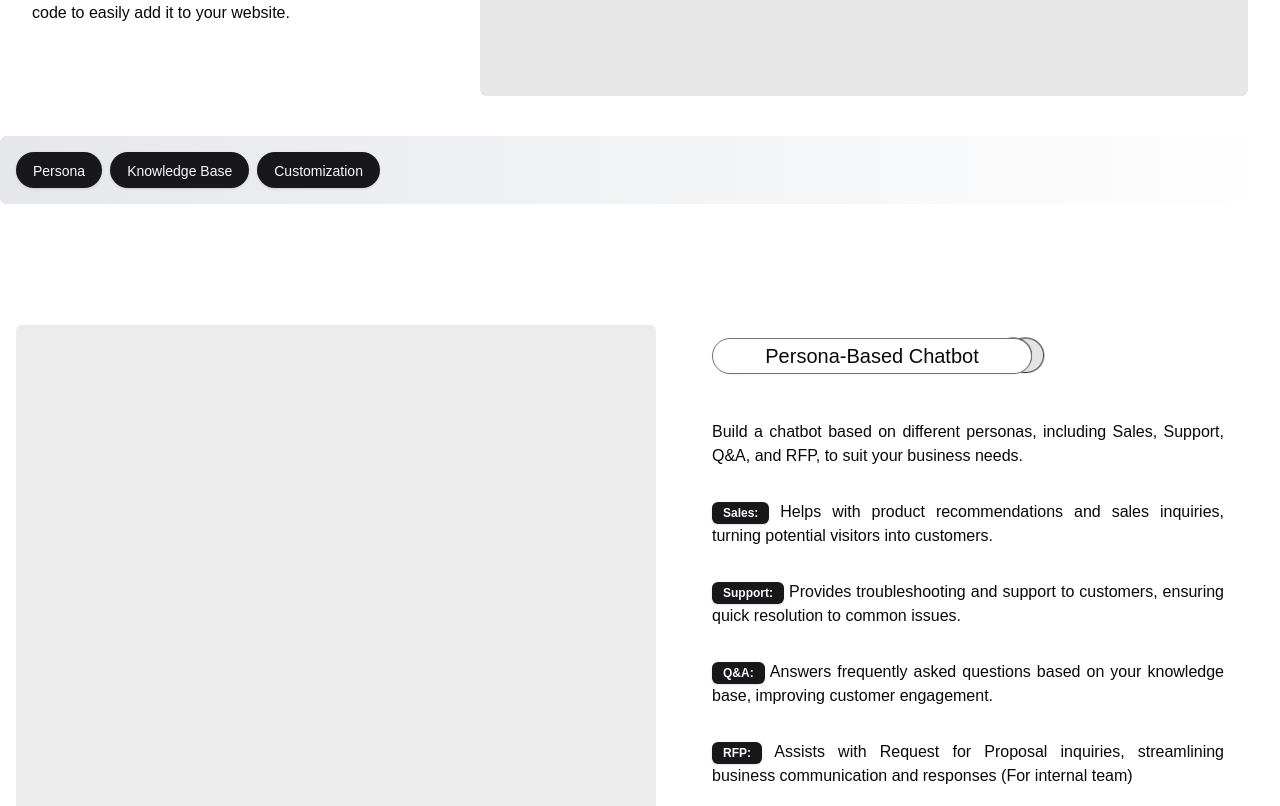
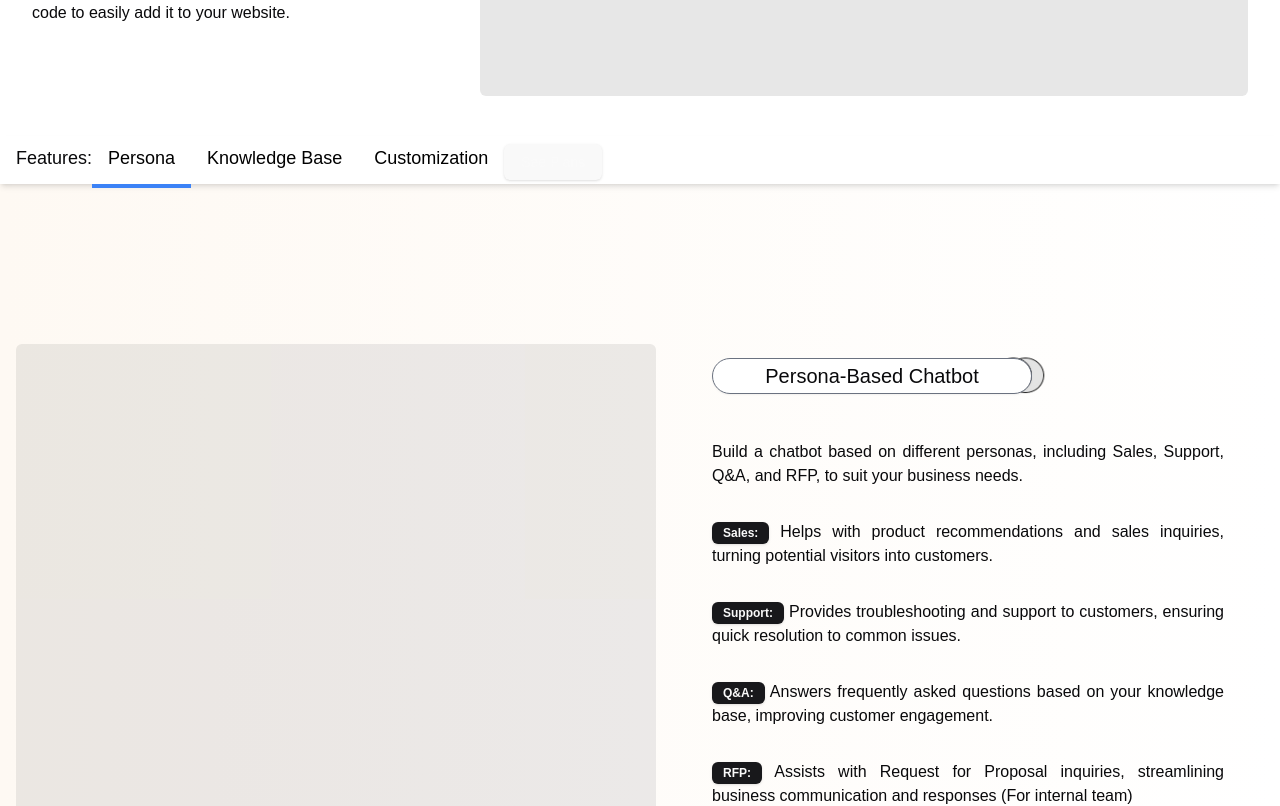
Before and after one commit to Sudeepktiwari/spark-home, a React (Vite) app: page / in a window 1280 px wide. Shown: the part 1600-2406 px from the top of the page. Built offline with nearby package versions, Linux system fonts and the light colour scheme.

Commit message:
floatingMenu

```diff
--- a/package.json
+++ b/package.json
@@ -13,6 +13,7 @@
     "@phosphor-icons/react": "^2.1.7",
     "@phosphor-icons/web": "^2.1.1",
     "@radix-ui/react-slot": "^1.1.1",
+    "@radix-ui/react-tabs": "^1.1.2",
     "autoprefixer": "^10.4.20",
     "class-variance-authority": "^0.7.1",
     "clsx": "^2.1.1",
--- a/src/pages/home/Features/customization.tsx
+++ b/src/pages/home/Features/customization.tsx
@@ -6,8 +6,8 @@ import t1 from "../../../assets/t1.png";
 const Customization = () => {
   return (
     <div className="lg:flex p-4 lg:pt-24 gap-16 lg:mr-2">
-      <Skeleton className="lg:h-[80vh] lg:w-[70vw] w-[90vw] h-[30vh] md:h-[90vh] my-10 lg:my-0 " />
-      <div className="space-y-8 m-0 lg:mx-4 lg:w-[30vw] ">
+      <Skeleton className="lg:h-[80vh] lg:w-[50vw] w-[90vw] h-[30vh] md:h-[90vh] my-10 lg:my-0 " />
+      <div className="space-y-8 m-0 lg:mx-4 lg:w-[40vw] ">
         <div className="flex items-center">
           <Button
             variant={"outline"}
--- a/src/pages/home/Features/features.tsx
+++ b/src/pages/home/Features/features.tsx
@@ -1,10 +1,10 @@
-import React, { useRef, useState, useEffect } from "react";
+import { useRef, useState, useEffect } from "react";
 import Customization from "./customization";
 import KnowledgeBase from "./knowledge-base";
 import Persona from "./persona";
-import FeaturesNav from "./nav-features";
+import { Menu, X, LibraryBig, SquarePen, UserPen } from "lucide-react";
+import FixedNavBar from "./fixed-nav-bar";
 import { Button } from "@/components/ui/button";
-import { LibraryBig, Menu, SquarePen, UserPen, X } from "lucide-react";
 
 const Features = () => {
   const featuresBarRef = useRef<HTMLDivElement>(null);
@@ -12,13 +12,28 @@ const Features = () => {
   const knowledgeBaseRef = useRef<HTMLDivElement>(null);
   const customizationRef = useRef<HTMLDivElement>(null);
 
-  const [isMenuVisible, setIsMenuVisible] = useState(false);
+  const [isFeaturesNavVisible, setIsFeaturesNavVisible] = useState(false);
+  const [activeButton, setActiveButton] = useState<string>("persona");
+  const [isOpen, setIsOpen] = useState(false);
+
+  const handleSetActiveButton = (section: string) => {
+    setActiveButton(section);
+    const sectionRef = {
+      persona: personaRef,
+      knowledgeBase: knowledgeBaseRef,
+      customization: customizationRef,
+    }[section];
+
+    if (sectionRef?.current) {
+      sectionRef.current.scrollIntoView({ behavior: "smooth" });
+    }
+  };
 
   useEffect(() => {
     const handleScroll = () => {
       if (featuresBarRef.current) {
         const rect = featuresBarRef.current.getBoundingClientRect();
-        setIsMenuVisible(rect.top <= 0); // Check if `FeaturesBar` is at the top of the viewport
+        setIsFeaturesNavVisible(rect.top < 0);
       }
     };
 
@@ -28,109 +43,176 @@ const Features = () => {
     };
   }, []);
 
-  const scrollToSection = (ref: React.RefObject<HTMLDivElement>) => {
+  // Click outside handler to close dropdown
+  useEffect(() => {
+    const handleClickOutside = (event: MouseEvent) => {
+      const target = event.target as HTMLElement;
+      if (isOpen && !target.closest(".mobile-menu-container")) {
+        setIsOpen(false);
+      }
+    };
+
+    document.addEventListener("mousedown", handleClickOutside);
+    return () => {
+      document.removeEventListener("mousedown", handleClickOutside);
+    };
+  }, [isOpen]);
+
+  const handleNavClick = (
+    ref: React.RefObject<HTMLDivElement>,
+    section: string
+  ) => {
     if (ref.current) {
       ref.current.scrollIntoView({ behavior: "smooth" });
+      setActiveButton(section);
+      setIsOpen(false);
     }
   };
-  const [isOpen, setIsOpen] = useState(false);
-
-  const toggleDropdown = () => setIsOpen(!isOpen);
-
+  const getLabel = () => {
+    switch (activeButton) {
+      case "persona":
+        return "Persona";
+      case "knowledgeBase":
+        return "Knowledge Base";
+      case "customization":
+        return "Customization";
+      default:
+        return "";
+    }
+  };
   return (
-    <div>
-      {/* Floating Menu Bar */}
-      {isMenuVisible && (
-        <div className="flex lg:hidden  fixed top-4 left-4">
+    <div className="bg-gradient-to-r from-[#fef9f3] to-white">
+      {/* Mobile Menu - Show when scrolled past initial nav */}
+      {isFeaturesNavVisible && (
+        <div className="lg:hidden fixed top-0 left-0 pl-4 z-50 mobile-menu-container bg-white w-full">
+          <div className="flex justify-between items-center">
             <button
-            onClick={toggleDropdown}
-            className="flex items-center px-2 py-2 mr-4 mt-1 bg-gray-100 rounded-lg shadow hover:bg-gray-200"
+              onClick={() => setIsOpen(!isOpen)}
+              className="flex items-center px-2 py-2 my-4 bg-white rounded-lg shadow hover:bg-gray-100"
             >
+              <span className="mx-1">{getLabel()}</span>
               {isOpen ? (
-              <X className="w-10 h-10" />
+                <X className="w-6 h-6" />
               ) : (
-              <Menu className="w-10 h-10" />
+                <Menu className="w-6 h-6" />
               )}
             </button>
+            <div>
+              <Button className="flex lg:hidden bg-[#555ff] mr-4 lg:mr-6">
+                See Plans
+              </Button>
+            </div>
+          </div>
           {isOpen && (
-            <div className="absolute top-0 left-16 mt-2 w-48 bg-white border rounded-lg shadow-lg z-50">
+            <div className="absolute top-16 left-0 w-48 bg-white border rounded-lg shadow-lg">
               <ul className="py-2">
-                {/* Option 1: Profile */}
                 <li
                   className="flex items-center gap-2 px-4 py-2 hover:bg-gray-100 cursor-pointer"
-                  onClick={() => scrollToSection(personaRef)}
+                  onClick={() => handleNavClick(personaRef, "persona")}
                 >
                   <UserPen size={18} />
                   Persona
                 </li>
-
-                {/* Option 2: Settings */}
                 <li
                   className="flex items-center gap-2 px-4 py-2 hover:bg-gray-100 cursor-pointer"
-                  onClick={() => scrollToSection(knowledgeBaseRef)}
+                  onClick={() =>
+                    handleNavClick(knowledgeBaseRef, "knowledgeBase")
+                  }
                 >
                   <LibraryBig size={18} />
                   Knowledge Base
                 </li>
-
-                {/* Option 3: Help */}
                 <li
                   className="flex items-center gap-2 px-4 py-2 hover:bg-gray-100 cursor-pointer"
-                  onClick={() => scrollToSection(customizationRef)}
+                  onClick={() =>
+                    handleNavClick(customizationRef, "customization")
+                  }
                 >
                   <SquarePen size={18} />
                   Customization
                 </li>
-
-                {/* Option 4: Logout */}
-                {/* <li className="flex items-center gap-2 px-4 py-2 hover:bg-gray-100 cursor-pointer">
-                  <Headset size={18} />
-                  Contact Us
-                </li> */}
-                {/* <li className="flex items-center gap-2 px-4 py-2 text-red-500 hover:bg-gray-100 cursor-pointer">
-              <LogOut size={18} />
-              Logout
-            </li> */}
-                {/* <li>
-                  <BarEnd />
-                </li> */}
               </ul>
             </div>
           )}
+        </div>
+      )}
+
+      {/* Desktop Fixed Navigation */}
+      {isFeaturesNavVisible && (
+        <div className="hidden lg:block fixed top-0 left-0 w-full bg-white z-30 shadow-md">
+          <FixedNavBar
+            personaRef={personaRef}
+            knowledgeBaseRef={knowledgeBaseRef}
+            customizationRef={customizationRef}
+            activeButton={activeButton}
+            onSetActiveButton={handleSetActiveButton}
+          />
+        </div>
+      )}
+
+      {/* Initial FixedNavBar at the top */}
       <div
-            className="fixed top-0 left-0 w-full hidden gap-2 lg:flex lg:items-center rounded-md
-          p-4 z-50 bg-gradient-to-r from-gray-200 to-white"
+        ref={featuresBarRef}
+        className="flex justify-between my-10 bg-white w-full shadow-md h-[6vh]"
       >
-            <Button
-              className="block px-4 py-2 text-left rounded-full"
-              onClick={() => scrollToSection(personaRef)}
+        <div className="lg:hidden mobile-menu-container ml-4 mb-1">
+          <button
+            onClick={() => setIsOpen(!isOpen)}
+            className="flex items-center px-2 py-2 bg-white rounded-lg hover:bg-gray-100"
           >
+            <span className="mx-1">{getLabel()}</span>
+            {isOpen ? <X className="w-6 h-6" /> : <Menu className="w-6 h-6" />}
+          </button>
+
+          {isOpen && (
+            <div className="relative z-50 top-1 left-0 w-48 bg-white border rounded-lg shadow-lg">
+              <ul className="py-2">
+                <li
+                  className="flex items-center gap-2 px-4 py-2 hover:bg-gray-100 cursor-pointer"
+                  onClick={() => handleNavClick(personaRef, "persona")}
+                >
+                  <UserPen size={18} />
                   Persona
-            </Button>
-            <Button
-              className="block px-4 py-2 text-left rounded-full"
-              onClick={() => scrollToSection(knowledgeBaseRef)}
+                </li>
+                <li
+                  className="flex items-center gap-2 px-4 py-2 hover:bg-gray-100 cursor-pointer"
+                  onClick={() =>
+                    handleNavClick(knowledgeBaseRef, "knowledgeBase")
+                  }
                 >
+                  <LibraryBig size={18} />
                   Knowledge Base
-            </Button>
-            <Button
-              className="block px-4 py-2 text-left rounded-full"
-              onClick={() => scrollToSection(customizationRef)}
+                </li>
+                <li
+                  className="flex items-center gap-2 px-4 py-2 hover:bg-gray-100 cursor-pointer"
+                  onClick={() =>
+                    handleNavClick(customizationRef, "customization")
+                  }
                 >
+                  <SquarePen size={18} />
                   Customization
+                </li>
+              </ul>
+            </div>
+          )}
+        </div>
+        <div className="hidden lg:block">
+          <FixedNavBar
+            personaRef={personaRef}
+            knowledgeBaseRef={knowledgeBaseRef}
+            customizationRef={customizationRef}
+            activeButton={activeButton}
+            onSetActiveButton={handleSetActiveButton}
+          />
+        </div>
+        <div>
+          <Button className="flex lg:hidden bg-[#555ff] mr-4 lg:mr-6">
+            See Plans
           </Button>
         </div>
       </div>
-      )}
 
-      {/* Components */}
-      <div ref={featuresBarRef} className="relative mt-10">
-        <FeaturesNav
-          personaRef={personaRef}
-          knowledgeBaseRef={knowledgeBaseRef}
-          customizationRef={customizationRef}
-        />
-      </div>
+      {/* Sections */}
       <div ref={personaRef} className="min-h-screen py-20">
         <Persona />
       </div>
--- /dev/null
+++ b/src/pages/home/Features/fixed-nav-bar.tsx
@@ -0,0 +1,122 @@
+// import React, { RefObject, useState } from "react";
+// import { Button } from "@/components/ui/button";
+
+// interface FixedNavBarProps {
+//   personaRef: RefObject<HTMLDivElement>;
+//   knowledgeBaseRef: RefObject<HTMLDivElement>;
+//   customizationRef: RefObject<HTMLDivElement>;
+// }
+
+// const FixedNavBar: React.FC<FixedNavBarProps> = ({
+//   personaRef,
+//   knowledgeBaseRef,
+//   customizationRef,
+// }) => {
+//   const [activeButton, setActiveButton] = useState<string>("persona");
+
+//   const scrollToSection = (
+//     ref: React.RefObject<HTMLDivElement>,
+//     section: string
+//   ) => {
+//     if (ref.current) {
+//       ref.current.scrollIntoView({ behavior: "smooth" });
+//       setActiveButton(section);
+//     }
+//   };
+//   return (
+//     <div className="flex gap-2 justify-center">
+//       <Button
+//         className={`block rounded-none ${
+//           activeButton === "persona"
+//             ? "border-b-4 border-blue-500 border-x-0 border-t-0"
+//             : "border-y-0 border-x-0"
+//         } text-lg bg-white pb-10 pt-5 text-black hover:bg-gray-100 focus:outline-none shadow-none`}
+//         onClick={() => scrollToSection(personaRef, "persona")}
+//       >
+//         Persona
+//       </Button>
+//       <Button
+//         className={`block rounded-none ${
+//           activeButton === "knowledgeBase"
+//             ? "border-b-4 border-blue-500 border-x-0 border-t-0"
+//             : "border-y-0 border-x-0"
+//         } text-lg bg-white pb-10 pt-5 text-black hover:bg-gray-100 focus:outline-none shadow-none`}
+//         onClick={() => scrollToSection(knowledgeBaseRef, "knowledgeBase")}
+//       >
+//         Knowledge Base
+//       </Button>
+//       <Button
+//         className={`block rounded-none ${
+//           activeButton === "customization"
+//             ? "border-b-4 border-blue-500 border-x-0 border-t-0"
+//             : "border-y-0 border-x-0"
+//         } text-lg bg-white pb-10 pt-5 text-black hover:bg-gray-100 focus:outline-none shadow-none`}
+//         onClick={() => scrollToSection(customizationRef, "customization")}
+//       >
+//         Customization
+//       </Button>
+//     </div>
+//   );
+// };
+
+// export default FixedNavBar;
+import React, { RefObject } from "react";
+import { Button } from "@/components/ui/button";
+
+interface FixedNavBarProps {
+  personaRef: RefObject<HTMLDivElement>;
+  knowledgeBaseRef: RefObject<HTMLDivElement>;
+  customizationRef: RefObject<HTMLDivElement>;
+  activeButton: string;
+  onSetActiveButton: (section: string) => void;
+}
+
+const FixedNavBar: React.FC<FixedNavBarProps> = ({
+  activeButton,
+  onSetActiveButton,
+}) => {
+  return (
+    <div className="flex justify-between pt-2">
+      <div className="ml-4 text-lg">
+        <p>Features: </p>
+      </div>
+      <div className="flex">
+        <Button
+          className={`block rounded-none ${
+            activeButton === "persona"
+              ? "border-b-4 border-blue-500 border-x-0 border-t-0"
+              : "border-none"
+          } text-lg bg-white pb-10 pt-0 text-black hover:bg-gray-100 focus:outline-none shadow-none`}
+          onClick={() => onSetActiveButton("persona")}
+        >
+          Persona
+        </Button>
+        <Button
+          className={`block rounded-none ${
+            activeButton === "knowledgeBase"
+              ? "border-b-4 border-blue-500 border-x-0 border-t-0"
+              : "border-none"
+          } text-lg bg-white pb-10 pt-0 text-black hover:bg-gray-100 focus:outline-none shadow-none`}
+          onClick={() => onSetActiveButton("knowledgeBase")}
+        >
+          Knowledge Base
+        </Button>
+        <Button
+          className={`block rounded-none ${
+            activeButton === "customization"
+              ? "border-b-4 border-blue-500 border-x-0 border-t-0"
+              : "border-none"
+          } text-lg bg-white pb-10 pt-0 text-black hover:bg-gray-100 focus:outline-none shadow-none`}
+          onClick={() => onSetActiveButton("customization")}
+        >
+          Customization
+        </Button>
+      </div>
+      <div>
+        <Button className="bg-[#555ff] mr-4 lg:mr-6">See Plans</Button>
+      </div>
+    </div>
+  );
+};
+
+export default FixedNavBar;
--- a/src/pages/home/Features/knowledge-base.tsx
+++ b/src/pages/home/Features/knowledge-base.tsx
@@ -6,7 +6,7 @@ import t1 from "../../../assets/t1.png";
 const KnowledgeBase = () => {
   return (
     <div className="lg:flex p-4 lg:pt-24 gap-16 lg:mr-2">
-      <Skeleton className="lg:h-[70vh] lg:w-[50vw] w-[90vw] h-[30vh] md:h-[90vh] my-10 lg:my-0 " />
+      <Skeleton className="lg:h-[80vh] lg:w-[50vw] w-[90vw] h-[30vh] md:h-[90vh] my-10 lg:my-0 " />
       <div className="space-y-8 m-0 lg:mx-4 lg:w-[40vw] ">
         <div className="flex items-center">
           <Button
--- a/src/pages/home/Features/nav-features.tsx
+++ b/src/pages/home/Features/nav-features.tsx
@@ -1,49 +1,114 @@
-import React from "react";
-import { Button } from "@/components/ui/button";
+import React, { useEffect, useState } from "react";
+import FixedNavBar from "./fixed-nav-bar";
+import { LibraryBig, Menu, SquarePen, UserPen, X } from "lucide-react";
 
-type FeaturesNavProps = {
+interface FeaturesNavProps {
   personaRef: React.RefObject<HTMLDivElement>;
   knowledgeBaseRef: React.RefObject<HTMLDivElement>;
   customizationRef: React.RefObject<HTMLDivElement>;
-};
+  activeButton: string;
+  onSetActiveButton: (section: string) => void;
+}
 
 const FeaturesNav: React.FC<FeaturesNavProps> = ({
   personaRef,
   knowledgeBaseRef,
   customizationRef,
+  activeButton,
+  onSetActiveButton,
 }) => {
-  const scrollToSection = (ref: React.RefObject<HTMLDivElement>) => {
+  const [isOpen, setIsOpen] = useState(false);
+
+  // Toggle Dropdown Function
+  const toggleDropdown = () => {
+    setIsOpen((prev) => !prev);
+  };
+
+  // Click outside handler to close dropdown
+  useEffect(() => {
+    const handleClickOutside = (event: MouseEvent) => {
+      const target = event.target as HTMLElement;
+      if (isOpen && !target.closest(".mobile-menu-container")) {
+        setIsOpen(false);
+      }
+    };
+
+    document.addEventListener("mousedown", handleClickOutside);
+    return () => {
+      document.removeEventListener("mousedown", handleClickOutside);
+    };
+  }, [isOpen]);
+
+  const handleNavClick = (
+    ref: React.RefObject<HTMLDivElement>,
+    section: string
+  ) => {
     if (ref.current) {
       ref.current.scrollIntoView({ behavior: "smooth" });
+      onSetActiveButton(section);
+      setIsOpen(false);
     }
   };
 
   return (
     <div>
-      {/* Floating Menu Bar */}
+      <div></div>
+      {/* Mobile Menu */}
+      <div className="lg:hidden fixed top-4 left-4 z-50 mobile-menu-container">
+        <button
+          onClick={toggleDropdown}
+          className="flex items-center px-2 py-2 bg-white rounded-lg shadow hover:bg-gray-100"
+        >
+          {/* Display selected label */}
+          {isOpen ? (
+            <X className="w-6 h-6 ml-2" />
+          ) : (
+            <Menu className="w-6 h-6 ml-2" />
+          )}
+        </button>
 
-      <div
-        className="gap-2 flex lg:items-center rounded-md p-4 z-50 bg-gradient-to-r
-     from-gray-200 to-white"
-      >
-        <Button
-          className="block px-4 py-2 text-left rounded-full"
-          onClick={() => scrollToSection(personaRef)}
-        >
-          Persona
-        </Button>
-        <Button
-          className="block px-4 py-2 text-left rounded-full"
-          onClick={() => scrollToSection(knowledgeBaseRef)}
-        >
-          Knowledge Base
-        </Button>
-        <Button
-          className="block px-4 py-2 text-left rounded-full"
-          onClick={() => scrollToSection(customizationRef)}
-        >
-          Customization
-        </Button>
+        {isOpen && (
+          <div className="absolute top-12 left-0 w-48 bg-white border rounded-lg shadow-lg">
+            <ul className="py-2">
+              <li
+                className="flex items-center gap-2 px-4 py-2 hover:bg-gray-100 cursor-pointer"
+                onClick={() => handleNavClick(personaRef, "persona")}
+              >
+                <UserPen size={18} />
+                Persona
+              </li>
+              <li
+                className="flex items-center gap-2 px-4 py-2 hover:bg-gray-100 cursor-pointer"
+                onClick={() =>
+                  handleNavClick(knowledgeBaseRef, "knowledgeBase")
+                }
+              >
+                <LibraryBig size={18} />
+                Knowledge Base
+              </li>
+              <li
+                className="flex items-center gap-2 px-4 py-2 hover:bg-gray-100 cursor-pointer"
+                onClick={() =>
+                  handleNavClick(customizationRef, "customization")
+                }
+              >
+                <SquarePen size={18} />
+                Customization
+              </li>
+            </ul>
+          </div>
+        )}
+      </div>
+
+      {/* Desktop Navigation Bar */}
+      <div className="hidden lg:block fixed top-0 left-0 w-full bg-white z-40 shadow-md">
+        <FixedNavBar
+          personaRef={personaRef}
+          knowledgeBaseRef={knowledgeBaseRef}
+          customizationRef={customizationRef}
+          activeButton={activeButton}
+          onSetActiveButton={onSetActiveButton}
+        />
       </div>
     </div>
   );
--- a/src/pages/home/Features/persona.tsx
+++ b/src/pages/home/Features/persona.tsx
@@ -6,8 +6,8 @@ import t1 from "../../../assets/t1.png";
 
 const Persona = () => {
   return (
-    <div className="lg:flex px-4 items-center lg:mt-10 mt-0 lg:gap-10 lg:mr-2">
-      <Skeleton className="lg:h-[70vh] lg:w-[50vw] w-[90vw] h-[30vh] md:h-[90vh]" />
+    <div className="lg:flex px-4 lg:mt-10 mt-0 lg:gap-10 lg:mr-2">
+      <Skeleton className="lg:h-[80vh] lg:w-[50vw] w-[90vw] h-[30vh] md:h-[90vh]" />
       <div className="space-y-8 m-0 lg:m-4 lg:w-[40vw] mt-10 lg:mt-0 ">
         <div className="flex items-center">
           <Button
```
Also changed, not shown: 1 other file (tests, documents, lock files or other folders). Lines whose indentation alone changed are shown as unchanged.
